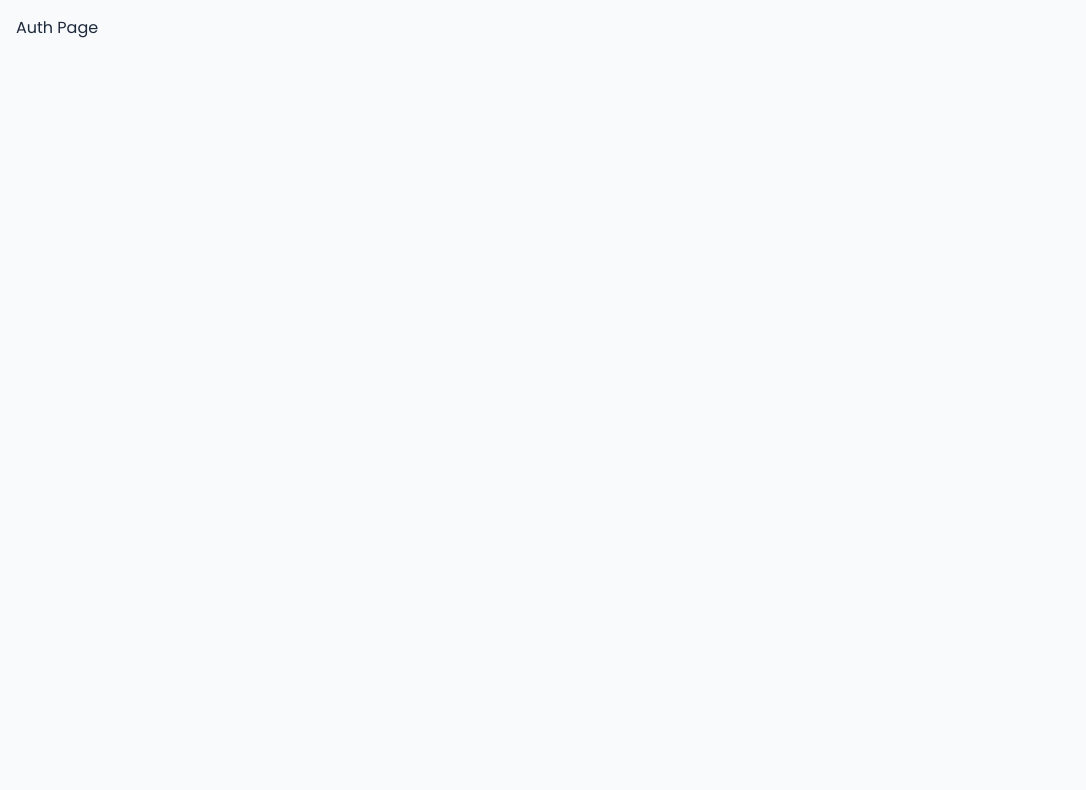
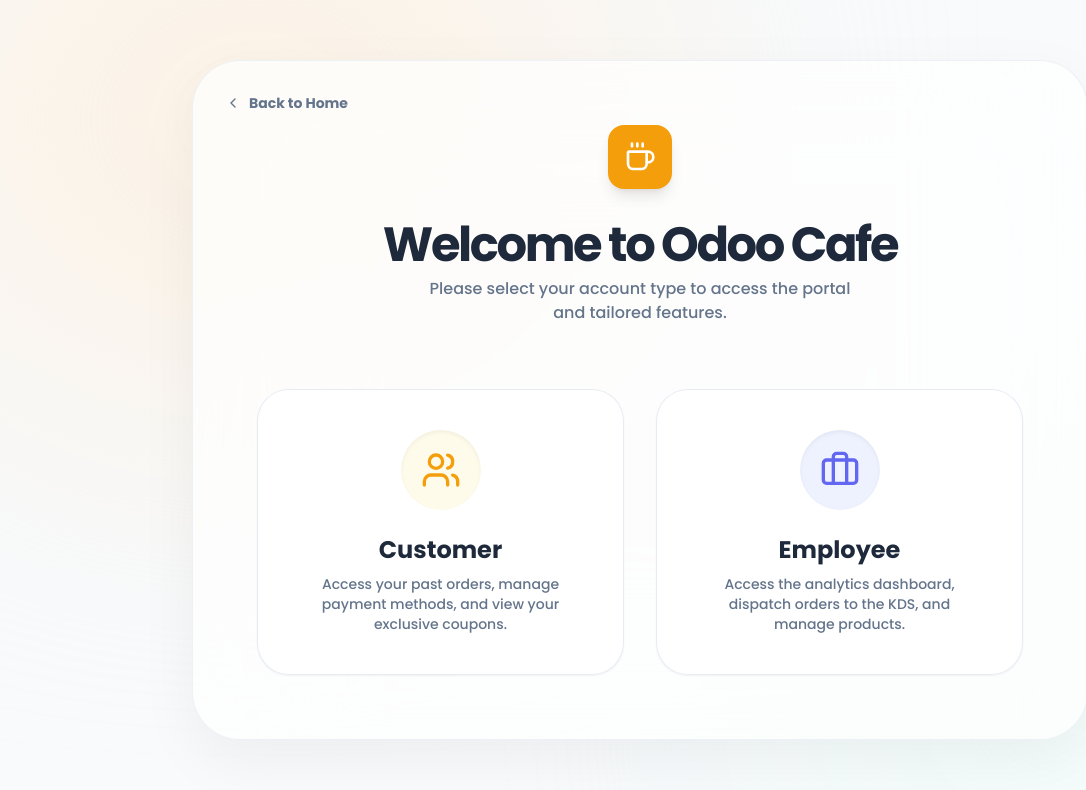
Before and after one commit to venkatsundar1804-ux/Odoo-Cafe, a React (Vite) app: page /login in a window 1280 px wide. Shown: the top 790 px of the page, without its empty margins (0-1086 px from the left). Built offline with nearby package versions, Linux system fonts and the light colour scheme.

Commit message:
Implement role-based AuthPage and layout access controls for Customer and Employee

```diff
--- a/src/App.jsx
+++ b/src/App.jsx
@@ -16,6 +16,7 @@ import CustomerDisplay from './pages/CustomerDisplay';
 import CustomerManagement from './pages/CustomerManagement';
 import POS from './pages/POS';
 import Checkout from './pages/Checkout';
+import AuthPage from './pages/AuthPage';
 import { useTableStore } from './store/tableStore';
 
 // Table selection guard
@@ -39,7 +40,7 @@ function AnimatedRoutes() {
   return (
     <AnimatePresence mode="wait">
       <Routes location={location} key={location.pathname}>
-        <Route path="/login" element={<div className="p-4">Auth Page</div>} />
+        <Route path="/login" element={<AuthPage />} />
         <Route path="/floor" element={<LandingPage />} />
         <Route path="/kds" element={<KitchenDisplay />} />
         <Route path="/cfd" element={<CustomerDisplay />} />
--- a/src/layouts/AdminLayout.jsx
+++ b/src/layouts/AdminLayout.jsx
@@ -17,23 +17,30 @@ import {
   Coffee,
   ChevronLeft,
   Users,
-  ChefHat
+  ChefHat,
+  LogOut
 } from 'lucide-react';
+import { useAuthStore } from '../store/authStore';
 
 export default function AdminLayout() {
   const location = useLocation();
   const navigate = useNavigate();
+  const { role, logout } = useAuthStore();
   const [searchQuery, setSearchQuery] = useState('');
   const [isSidebarOpen, setIsSidebarOpen] = useState(true);
 
-  const menuItems = [
-    { name: 'Analytics', path: '/admin', icon: LayoutDashboard },
-    { name: 'Customer Portal', path: '/admin/customer', icon: Users },
-    { name: 'Order Dispatch', path: '/admin/dispatch', icon: ChefHat },
-    { name: 'Products', path: '/admin/products', icon: ShoppingBag },
-    { name: 'Payments', path: '/admin/payments', icon: CreditCard },
-    { name: 'Coupons', path: '/admin/coupons', icon: Tag },
+  const allMenuItems = [
+    { name: 'Analytics', path: '/admin', icon: LayoutDashboard, roles: ['employee'] },
+    { name: 'Customer Portal', path: '/admin/customer', icon: Users, roles: ['customer'] },
+    { name: 'Order Dispatch', path: '/admin/dispatch', icon: ChefHat, roles: ['employee'] },
+    { name: 'Products', path: '/admin/products', icon: ShoppingBag, roles: ['employee'] },
+    { name: 'Payments', path: '/admin/payments', icon: CreditCard, roles: ['employee'] },
+    { name: 'Coupons', path: '/admin/coupons', icon: Tag, roles: ['employee'] },
   ];
+
+  // If no role is set, we might default to employee for demo purposes, or force login
+  const currentRole = role || 'employee';
+  const menuItems = allMenuItems.filter(item => item.roles.includes(currentRole));
 
   return (
     <div className="h-screen w-full bg-slate-50 overflow-hidden flex items-center justify-center p-4 sm:p-8 font-sans relative">
@@ -97,8 +104,20 @@ export default function AdminLayout() {
 
           {/* Right Side: Profile & Sidebar Toggle */}
           <div className="flex items-center gap-3">
-            <button className="p-2.5 bg-white/60 hover:bg-white text-slate-600 hover:text-slate-800 rounded-xl border border-slate-200/50 transition-colors shadow-sm cursor-pointer" title="Profile">
-              <User className="w-4 h-4" />
+            <div className="flex flex-col items-end mr-2 hidden sm:flex">
+              <span className="text-xs font-bold text-slate-800 uppercase tracking-wider">{currentRole}</span>
+              <span className="text-[10px] text-slate-400 font-medium">Logged in</span>
+            </div>
+
+            <button
+              onClick={() => {
+                logout();
+                navigate('/login');
+              }}
+              className="p-2.5 bg-rose-50 hover:bg-rose-100 text-rose-600 rounded-xl transition-colors shadow-sm cursor-pointer"
+              title="Logout"
+            >
+              <LogOut className="w-4 h-4" />
             </button>
 
             <button
--- /dev/null
+++ b/src/pages/AuthPage.jsx
@@ -0,0 +1,91 @@
+import { useNavigate } from 'react-router-dom';
+import { motion } from 'framer-motion';
+import { Users, Briefcase, Coffee, ChevronLeft } from 'lucide-react';
+import { useAuthStore } from '../store/authStore';
+
+export default function AuthPage() {
+  const navigate = useNavigate();
+  const { login } = useAuthStore();
+
+  const handleLogin = (role) => {
+    login(role);
+    if (role === 'customer') {
+      navigate('/admin/customer');
+    } else {
+      navigate('/admin');
+    }
+  };
+
+  return (
+    <motion.div
+      initial={{ opacity: 0, filter: 'blur(10px)' }}
+      animate={{ opacity: 1, filter: 'blur(0px)' }}
+      exit={{ opacity: 0, filter: 'blur(10px)' }}
+      transition={{ duration: 0.6, ease: [0.22, 1, 0.36, 1] }}
+      className="min-h-screen w-full bg-slate-50 flex items-center justify-center p-4 relative overflow-hidden font-sans"
+    >
+      {/* Background Shapes */}
+      <div className="absolute top-0 left-0 w-full h-full overflow-hidden pointer-events-none z-0">
+        <div className="absolute top-[-20%] left-[-10%] w-[60%] h-[70%] bg-orange-100/60 rounded-full blur-[140px]" />
+        <div className="absolute bottom-[-20%] right-[-10%] w-[50%] h-[60%] bg-teal-50/60 rounded-full blur-[120px]" />
+      </div>
+
+      <div className="relative z-10 w-full max-w-4xl bg-white/70 backdrop-blur-[80px] rounded-[3rem] shadow-[0_20px_60px_rgba(0,0,0,0.05)] border border-slate-200/60 p-8 md:p-16 flex flex-col items-center">
+
+        <button
+          onClick={() => navigate('/floor')}
+          className="absolute top-8 left-8 flex items-center gap-2 text-slate-500 hover:text-slate-800 font-bold text-sm transition"
+        >
+          <ChevronLeft className="w-4 h-4" /> Back to Home
+        </button>
+
+        <div className="bg-amber-500 text-white p-4 rounded-2xl shadow-lg mb-8">
+          <Coffee className="w-8 h-8" />
+        </div>
+
+        <h1 className="text-4xl md:text-5xl font-black text-slate-800 tracking-tighter mb-2 text-center">
+          Welcome to Odoo Cafe
+        </h1>
+        <p className="text-slate-500 font-medium mb-16 text-center max-w-md">
+          Please select your account type to access the portal and tailored features.
+        </p>
+
+        <div className="grid grid-cols-1 md:grid-cols-2 gap-8 w-full max-w-3xl">
+
+          {/* Customer Login */}
+          <motion.button
+            whileHover={{ scale: 1.02, y: -5 }}
+            whileTap={{ scale: 0.98 }}
+            onClick={() => handleLogin('customer')}
+            className="flex flex-col items-center p-10 bg-white/80 border border-slate-200/80 rounded-[2rem] shadow-sm hover:shadow-xl hover:border-amber-200 transition-all group cursor-pointer"
+          >
+            <div className="w-20 h-20 bg-amber-50 text-amber-500 rounded-full flex items-center justify-center mb-6 group-hover:bg-amber-500 group-hover:text-white transition-colors shadow-inner">
+              <Users className="w-10 h-10" />
+            </div>
+            <h2 className="text-2xl font-black text-slate-800 mb-2">Customer</h2>
+            <p className="text-slate-500 text-sm font-medium text-center">
+              Access your past orders, manage payment methods, and view your exclusive coupons.
+            </p>
+          </motion.button>
+
+          {/* Employee Login */}
+          <motion.button
+            whileHover={{ scale: 1.02, y: -5 }}
+            whileTap={{ scale: 0.98 }}
+            onClick={() => handleLogin('employee')}
+            className="flex flex-col items-center p-10 bg-white/80 border border-slate-200/80 rounded-[2rem] shadow-sm hover:shadow-xl hover:border-indigo-200 transition-all group cursor-pointer"
+          >
+            <div className="w-20 h-20 bg-indigo-50 text-indigo-500 rounded-full flex items-center justify-center mb-6 group-hover:bg-indigo-500 group-hover:text-white transition-colors shadow-inner">
+              <Briefcase className="w-10 h-10" />
+            </div>
+            <h2 className="text-2xl font-black text-slate-800 mb-2">Employee</h2>
+            <p className="text-slate-500 text-sm font-medium text-center">
+              Access the analytics dashboard, dispatch orders to the KDS, and manage products.
+            </p>
+          </motion.button>
+
+        </div>
+      </div>
+    </motion.div>
+  );
+}
--- /dev/null
+++ b/src/store/authStore.js
@@ -0,0 +1,7 @@
+import { create } from 'zustand';
+
+export const useAuthStore = create((set) => ({
+  role: null, // 'customer' | 'employee' | null
+  login: (role) => set({ role }),
+  logout: () => set({ role: null })
+}));
```
